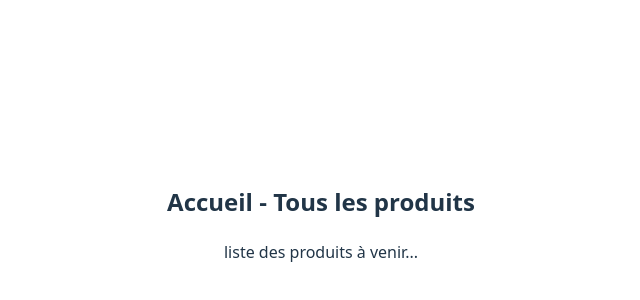
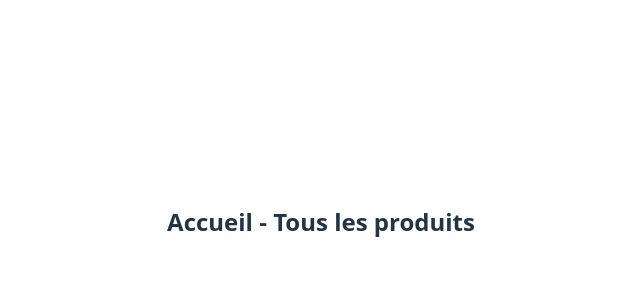
Before and after one commit to blue77630/japan-commerce, a React (Vite) app in the folder vite-project/: page /home in a window 1280 px wide. Shown: the part 178-478 px from the top of the page, without its empty margins (319-959 px from the left). Built offline with nearby package versions, Linux system fonts and the light colour scheme.

Commit message:
feat: test

```diff
--- a/vite-project/src/pages/Home.tsx
+++ b/vite-project/src/pages/Home.tsx
@@ -2,7 +2,6 @@ function Home(){
   return (
     <div className="page-animate-in">
       <h2>Accueil - Tous les produits</h2>
-      <p>liste des produits à venir...</p>
     </div>
   )
 }
```
